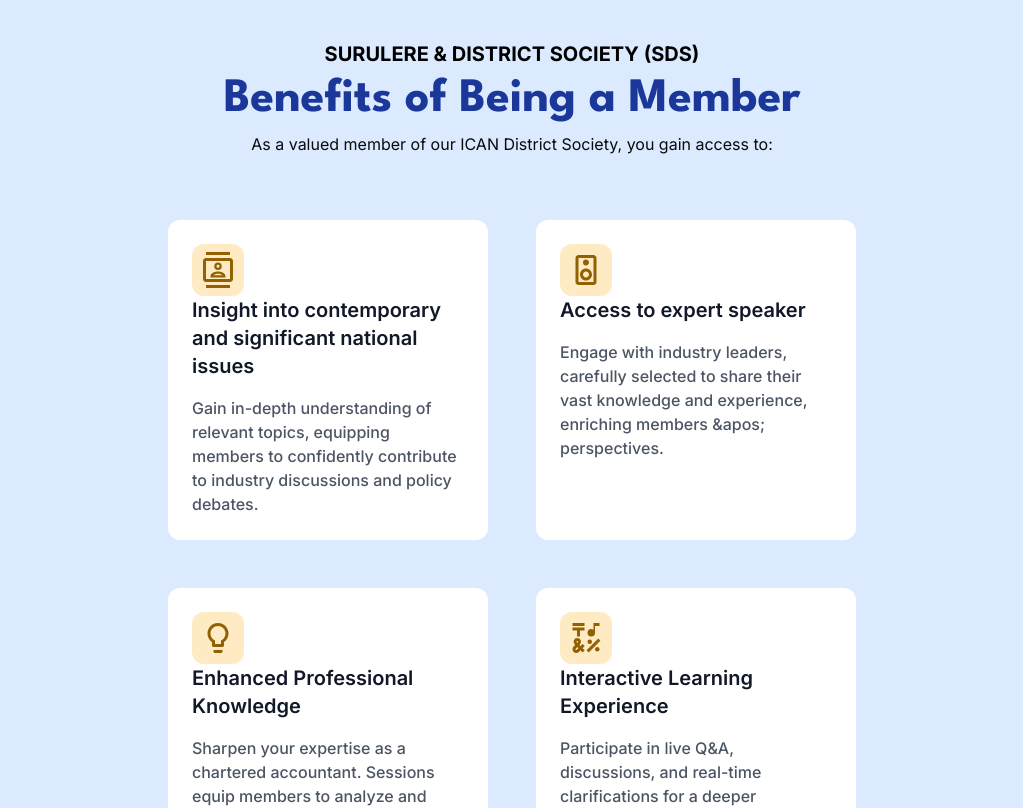
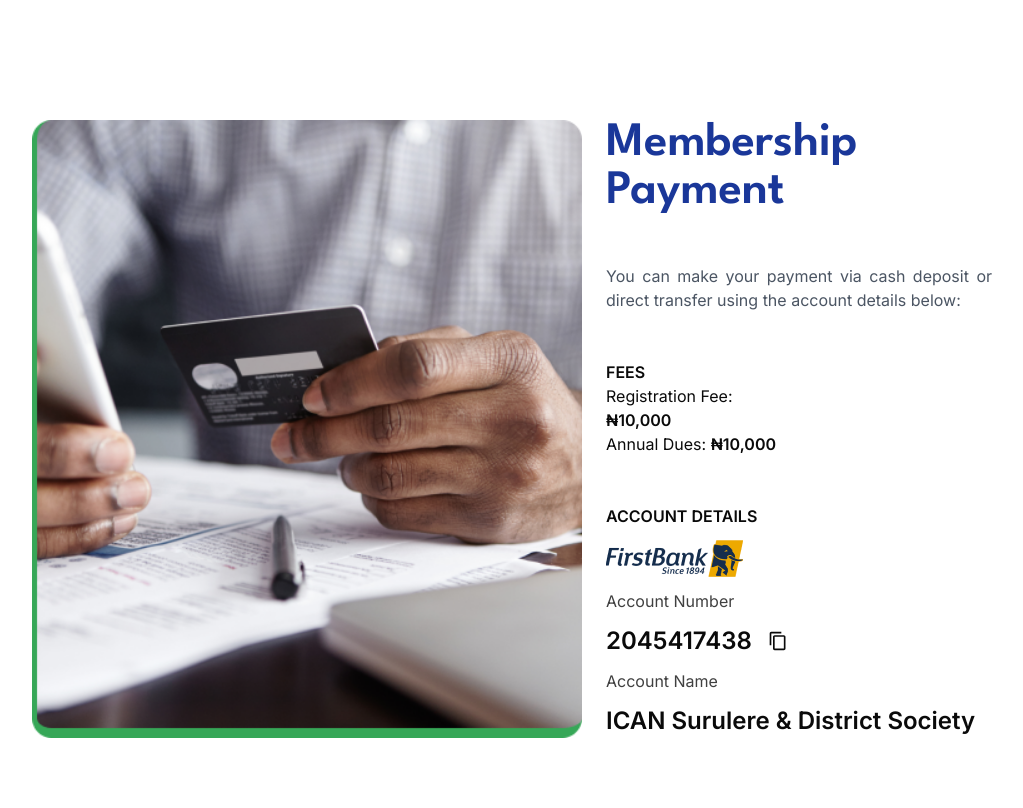
Before and after one commit to Edema-wxd/ican-frontend, a Next.js app: page /membership in a window 1280 px wide. Shown: the part 1860-2668 px from the top of the page, without its empty margins (128-1151 px from the left). Built offline with nearby package versions, Linux system fonts and the light colour scheme; a web font is replaced by a local one.

Commit message:
modified Content

```diff
--- a/src/app/(home)/membership/page.tsx
+++ b/src/app/(home)/membership/page.tsx
@@ -3,6 +3,7 @@ import Heroimg from "@/components/Heroimg";
 import Meminfo from "@/components/Meminfo";
 import Infocard from "@/components/genui/Infocard";
 import Link from "next/link";
+import PaymentInfo from "@/components/PaymentInfo";
 // import Cta from "@/components/Cta";
 // import Dues from "@/components/Dues";
 
@@ -29,6 +30,7 @@ function Membership() {
         </div>
       </Heroimg>
       <Meminfo />
+      <PaymentInfo />
       <Infocard
         subtitle={"SURULERE & DISTRICT SOCIETY (SDS)"}
         title="Benefits of Being a Member"
--- a/src/components/PaymentInfo.jsx
+++ b/src/components/PaymentInfo.jsx
@@ -27,13 +27,13 @@ function PaymentInfo() {
             <p className="text-base font-normal font-sans">Registration Fee:    <span className="font-semibold">₦10,000</span></p>
             <p className="text-base font-normal font-sans">Annual Dues:  <span className="font-semibold">₦10,000</span></p>
         </div>
-        <div className="w-1/2 flex flex-col">
+        <div className="w-1/2 flex flex-col gap-3">
             <h4 className="font-semibold">ACCOUNT DETAILS </h4>
             <Image width={137} height={37} src={"/first.png"} />
             <p className="text-base font-normal text-neutral-700 font-sans">Account Number</p>
-            <p className="text-base font-normal font-sans"><span className="font-semibold text-2xl">2045417438</span> <MdContentCopy className="w-5 h-5 " />  </p>
+            <p className="text-base font-normal font-sans flex flex-row gap-4 items-center"><span className="font-semibold text-2xl">2045417438</span> <MdContentCopy className="w-5 h-5 " />  </p>
             <p className="text-base font-normal text-neutral-700 font-sans">Account Name</p>
-            <p className="text-base font-normal font-sans"><span className="font-semibold text-2xl">ICAN Surulere & District Society</span>   </p>
+            <p className="text-base font-normal font-sans flex flex-row gap-4 items-center"><span className=" whitespace-nowrap font-semibold text-2xl">ICAN Surulere & District Society</span>   </p>
 
         </div>
       </div>
```
